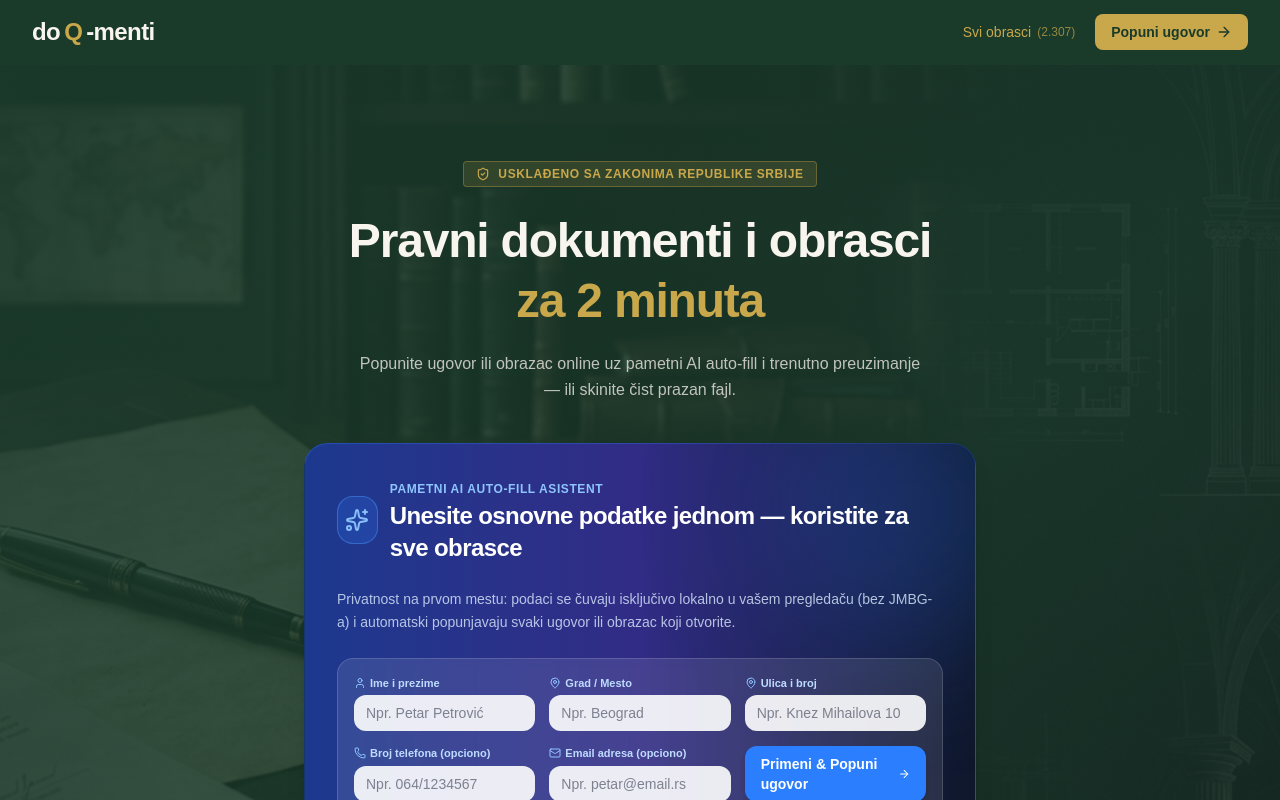
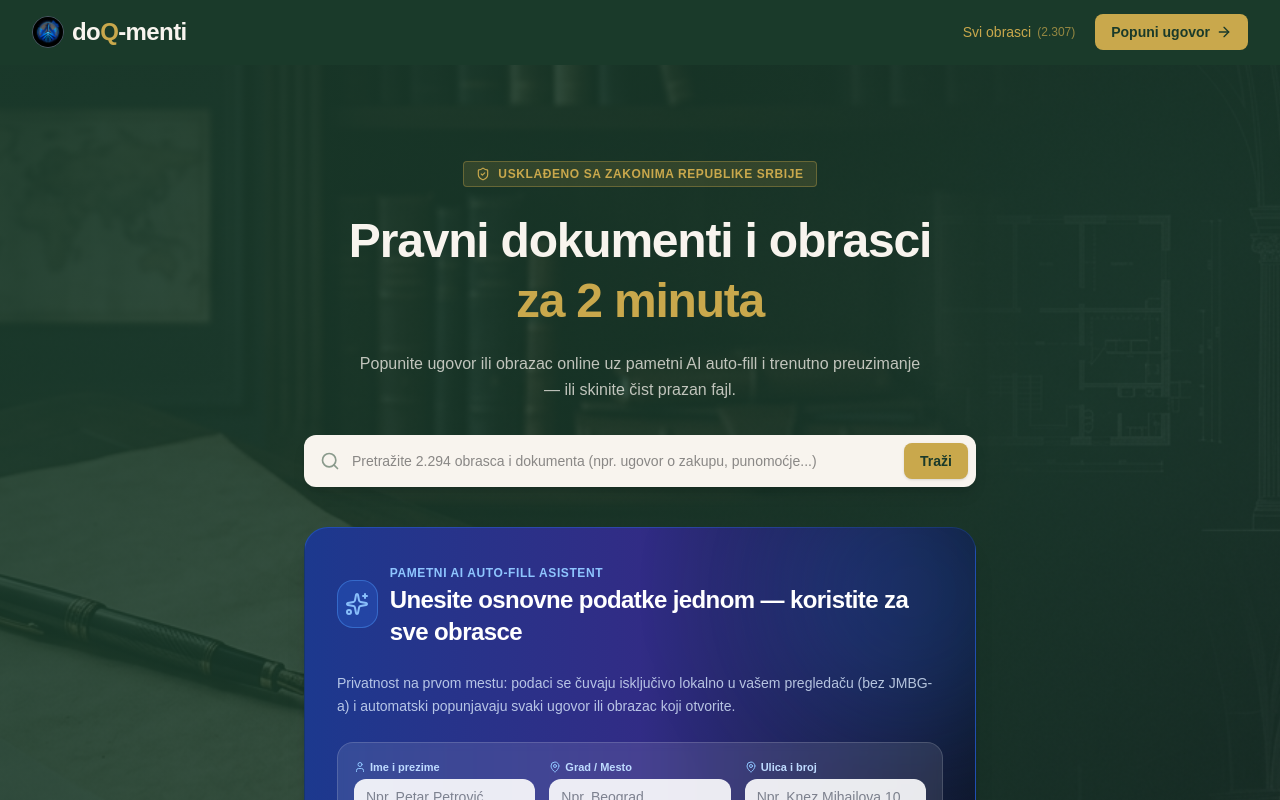
Before and after one commit to arhistrategstudio/doQ-menti, a Next.js app in the folder web/: page / in a window 1280 px wide. Shown: the top 800 px of the page. Built offline with nearby package versions, Linux system fonts and the light colour scheme.

Commit message:
feat: add logo and global search bar on home page

```diff
--- a/web/src/app/obrasci/page.tsx
+++ b/web/src/app/obrasci/page.tsx
@@ -1,6 +1,7 @@
 'use client';
 
-import React, { useState, useMemo } from 'react';
+import React, { useState, useMemo, Suspense, useEffect } from 'react';
+import { useSearchParams } from 'next/navigation';
 import Link from 'next/link';
 import {
   Folder, FileText, Download, Search, ChevronRight,
@@ -8,9 +9,18 @@ import {
 } from 'lucide-react';
 import allCategories from '@/data/katalog-obrazaca.json';
 
-export default function ObrasciKatalogPage() {
-  const [pretraga, setPretraga] = useState('');
+function ObrasciSadrzaj() {
+  const searchParams = useSearchParams();
+  const initialQuery = searchParams.get('q') || '';
+
+  const [pretraga, setPretraga] = useState(initialQuery);
   const [izabranaKategorija, setIzabranaKategorija] = useState<string | null>(null);
+
+  useEffect(() => {
+    if (initialQuery) {
+      setPretraga(initialQuery);
+    }
+  }, [initialQuery]);
 
   const filtriraniPodaci = useMemo(() => {
     const q = pretraga.toLowerCase().trim();
@@ -44,8 +54,9 @@ export default function ObrasciKatalogPage() {
       <header className="sticky top-0 z-30 border-b" style={{ backgroundColor: "#1A3A2A", borderColor: "rgba(201,168,76,0.2)" }}>
         <div className="max-w-7xl mx-auto px-4 sm:px-6 lg:px-8 h-16 flex items-center justify-between">
           <div className="flex items-center gap-2">
-            <Link href="/" className="font-extrabold text-xl tracking-tight" style={{ color: "#F8F4EE" }}>
-              do<span style={{ color: "#C9A84C" }}>Q</span>-menti
+            <Link href="/" className="font-extrabold text-xl tracking-tight flex items-center gap-2" style={{ color: "#F8F4EE" }}>
+              <img src="/logo.jpg" alt="Logo" className="w-8 h-8 rounded-full border border-gray-600" />
+              <span>do<span style={{ color: "#C9A84C" }}>Q</span>-menti</span>
             </Link>
             <span style={{ color: "rgba(248,244,238,0.3)" }}>/</span>
             <span className="text-xs sm:text-sm font-medium truncate max-w-[180px] sm:max-w-md" style={{ color: "rgba(248,244,238,0.7)" }}>
@@ -202,3 +213,11 @@ export default function ObrasciKatalogPage() {
     </div>
   );
 }
+
+export default function ObrasciKatalogPage() {
+  return (
+    <Suspense fallback={<div className="min-h-screen flex items-center justify-center">Učitavanje...</div>}>
+      <ObrasciSadrzaj />
+    </Suspense>
+  );
+}
--- a/web/src/app/page.tsx
+++ b/web/src/app/page.tsx
@@ -1,6 +1,6 @@
 import React from "react";
 import Link from "next/link";
-import { ShieldCheck, Sparkles, Clock, Zap, ArrowRight, ChevronRight } from "lucide-react";
+import { ShieldCheck, Sparkles, Clock, Zap, ArrowRight, ChevronRight, Search } from "lucide-react";
 import { HomeAiAsistent } from "@/components/home/HomeAiAsistent";
 import katalog from "@/data/katalog-obrazaca.json";
 
@@ -26,8 +26,9 @@ export default function Home() {
       >
         <div className="max-w-7xl mx-auto px-4 sm:px-6 lg:px-8 h-16 flex items-center justify-between">
           {/* Logo */}
-          <Link href="/" className="flex items-center gap-1 font-extrabold text-2xl tracking-tight" style={{ color: "#F8F4EE" }}>
-            do<span style={{ color: "#C9A84C" }}>Q</span>-menti
+          <Link href="/" className="flex items-center gap-2 font-extrabold text-2xl tracking-tight" style={{ color: "#F8F4EE" }}>
+            <img src="/logo.jpg" alt="Logo" className="w-8 h-8 rounded-full border border-gray-600" />
+            <span>do<span style={{ color: "#C9A84C" }}>Q</span>-menti</span>
           </Link>
 
           {/* Nav */}
@@ -87,6 +88,25 @@ export default function Home() {
           <p className="mt-5 text-sm sm:text-base max-w-xl mx-auto leading-relaxed" style={{ color: "rgba(248,244,238,0.75)" }}>
             Popunite ugovor ili obrazac online uz pametni AI auto-fill i trenutno preuzimanje — ili skinite čist prazan fajl.
           </p>
+
+          {/* Pretraga dokumenata na početnoj strani */}
+          <form action="/obrasci" method="GET" className="mt-8 max-w-2xl mx-auto relative">
+            <Search className="w-5 h-5 absolute left-4 top-1/2 -translate-y-1/2" style={{ color: "#8A9A8C" }} />
+            <input
+              type="text"
+              name="q"
+              placeholder="Pretražite 2.294 obrasca i dokumenta (npr. ugovor o zakupu, punomoćje...)"
+              className="w-full text-sm pl-12 pr-24 py-4 rounded-xl border-none focus:ring-2 focus:outline-hidden transition-all shadow-lg"
+              style={{ backgroundColor: "#F8F4EE", color: "#1C1C1E", outlineColor: "#C9A84C" }}
+            />
+            <button
+              type="submit"
+              className="absolute right-2 top-1/2 -translate-y-1/2 px-4 py-2 rounded-lg font-bold text-sm transition-all shadow-sm"
+              style={{ backgroundColor: "#C9A84C", color: "#1A3A2A" }}
+            >
+              Traži
+            </button>
+          </form>
 
           {/* AI Asistent */}
           <div className="mt-10 text-left max-w-2xl mx-auto">
--- a/web/src/app/ugovori/kupoprodaja-vozila/page.tsx
+++ b/web/src/app/ugovori/kupoprodaja-vozila/page.tsx
@@ -214,8 +214,9 @@ export default function KupoprodajaVozilaPage() {
       <header className="sticky top-0 z-30 border-b" style={{ backgroundColor: "#1A3A2A", borderColor: "rgba(201,168,76,0.2)" }}>
         <div className="max-w-7xl mx-auto px-4 sm:px-6 lg:px-8 h-16 flex items-center justify-between">
           <div className="flex items-center gap-2">
-            <Link href="/" className="font-extrabold text-xl tracking-tight" style={{ color: "#F8F4EE" }}>
-              do<span style={{ color: "#C9A84C" }}>Q</span>-menti
+            <Link href="/" className="font-extrabold text-xl tracking-tight flex items-center gap-2" style={{ color: "#F8F4EE" }}>
+              <img src="/logo.jpg" alt="Logo" className="w-8 h-8 rounded-full border border-gray-600" />
+              <span>do<span style={{ color: "#C9A84C" }}>Q</span>-menti</span>
             </Link>
             <span style={{ color: "rgba(248,244,238,0.3)" }}>/</span>
             <span className="text-xs sm:text-sm font-medium truncate max-w-[180px] sm:max-w-md" style={{ color: "rgba(248,244,238,0.7)" }}>
```
Also changed, not shown: web/public/logo.jpg (added).
